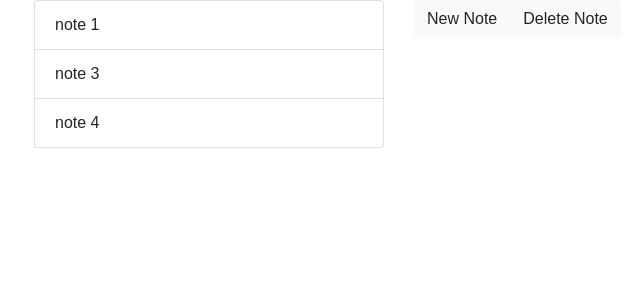
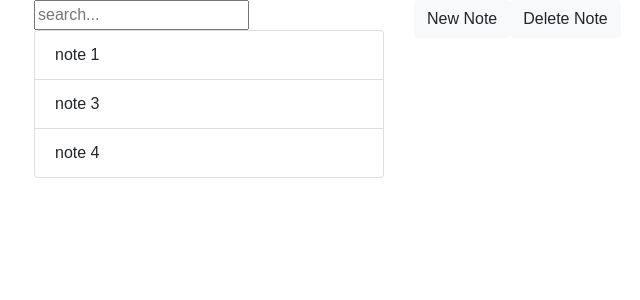
Before and after one commit to thongphamduy/my-note, a React (Create React App) app: page / in a window 1280 px wide. Shown: the top 300 px of the page, without its empty margins (51-691 px from the left). Built offline with nearby package versions, Linux system fonts and the light colour scheme.

Commit message:
done search for note (#5)
* done search for note

```diff
--- a/package.json
+++ b/package.json
@@ -16,9 +16,7 @@
     "eject": "react-scripts eject"
   },
   "devDependencies": {
-    "eslint": "^4.19.1",
-    "eslint-config-airbnb": "^16.1.0",
-    "eslint-plugin-import": "^2.12.0",
-    "eslint-plugin-react": "^7.9.1"
+    "eslint-config-airbnb-base": "^12.1.0",
+    "eslint-plugin-import": "^2.12.0"
   }
 }
--- a/src/components/menu.js
+++ b/src/components/menu.js
@@ -1,5 +1,5 @@
+import PropTypes from 'prop-types';
 import React from 'react';
-import PropTypes from 'prop-types';
 
 const Menu = ({ onAddNewNote, onDeleteNote }) => (
   <div>
--- a/src/components/note-list.js
+++ b/src/components/note-list.js
@@ -1,5 +1,5 @@
+import PropTypes from 'prop-types';
 import React from 'react';
-import PropTypes from 'prop-types';
 
 const NoteList = ({ list, onClick }) => (
   <ul className="list-group">
--- a/src/components/note.js
+++ b/src/components/note.js
@@ -19,8 +19,8 @@ class Note extends React.Component {
     const { note } = this.props;
     return (
       <form className="form-group">
-        <input className="form-control" type="text" value={note.title} onChange={(e) => this.handleOnchangeNote(e, 'title')}/>
-        <textarea className="form-control" value={note.content} onChange={(e) => this.handleOnchangeNote(e, 'content')}/>
+        <input className="form-control" type="text" value={note.title} onChange={e => this.handleOnchangeNote(e, 'title')}/>
+        <textarea className="form-control" value={note.content} onChange={e => this.handleOnchangeNote(e, 'content')}/>
       </form>
     );
   }
--- /dev/null
+++ b/src/components/search-note.js
@@ -0,0 +1,15 @@
+import PropTypes from 'prop-types';
+import React from 'react';
+
+const SearchNote = ({ searchText, handleTyping }) => (
+  <form>
+    <input type="text" placeholder="search..." value={searchText} onChange={handleTyping} />
+  </form>
+);
+
+SearchNote.propTypes = {
+  handleTyping: PropTypes.func.isRequired,
+  searchText: PropTypes.string.isRequired,
+};
+
+export default SearchNote;
--- a/src/containers/container.js
+++ b/src/containers/container.js
@@ -1,12 +1,13 @@
+import PropTypes from 'prop-types';
 import React from 'react';
 import Menu from '../components/menu';
 import NoteList from '../components/note-list';
 import Note from '../components/note';
-import PropTypes from 'prop-types';
+import SearchNote from '../components/search-note';
 
 export default class Container extends React.Component {
   static defaultProps = {
-    data: []
+    data: [],
   }
 
   static propTypes = {
@@ -16,26 +17,28 @@ export default class Container extends React.Component {
   state = {
     selectedNoteId: null,
     notes: this.props.data,
+    searchText: '',
   }
 
   handleOnClick = (id) => {
-    this.setState({selectedNoteId: id});
+    this.setState({ selectedNoteId: id });
   }
 
   handleAddNewNote = () => {
     const currentNotes = this.state.notes;
     const removedEmptyNotes = currentNotes.filter(note => note.title || note.content);
     const id = new Date().getTime();
-    this.setState({notes: [
+    this.setState({
+      notes: [
         {
           title: '',
           content: '',
           id,
         },
-      ...removedEmptyNotes
+        ...removedEmptyNotes,
       ],
       selectedNoteId: id,
-    })
+    });
   }
 
   handleDeleteNote = () => {
@@ -44,27 +47,32 @@ export default class Container extends React.Component {
     this.setState({
       notes: remainNotes,
       selectedNoteId: null,
-    })
+    });
   }
 
   onUpdateNote = (value, id, type) => {
-    const notes = this.state.notes;
+    const { notes } = this.state;
     const updatingNoteIndex = notes.findIndex(note => note.id === id);
     notes[updatingNoteIndex][type] = value;
     this.setState({
       selectedNoteId: id,
       notes,
-    })
+    });
+  }
+
+  handleTyping = (e) => {
+    this.setState({ searchText: e.target.value });
   }
 
   render() {
-    const { selectedNoteId } = this.state;
-    const { notes } = this.state;
-    const noteToDisplay = notes.find(note => note.id === selectedNoteId);
+    const { selectedNoteId, searchText, notes } = this.state;
+    const filteredNotes = notes.filter(note => note.title.indexOf(searchText) > -1 || note.content.indexOf(searchText) > -1); // eslint-disable-line
+    const noteToDisplay = filteredNotes.find(note => note.id === selectedNoteId);
     return (
       <div className="row">
         <div className="col-sm-4">
-          <NoteList list = {notes} onClick={this.handleOnClick}/>
+          <SearchNote handleTyping={this.handleTyping} searchText={searchText}/>
+          <NoteList list={filteredNotes} onClick={this.handleOnClick}/>
         </div>
         <div className="col-sm-8">
           <Menu onAddNewNote={this.handleAddNewNote} onDeleteNote={this.handleDeleteNote}/>
```
Also changed, not shown: .eslintrc.js (added), 2 other files (tests, documents, lock files or other folders). Lines whose indentation alone changed are shown as unchanged.
